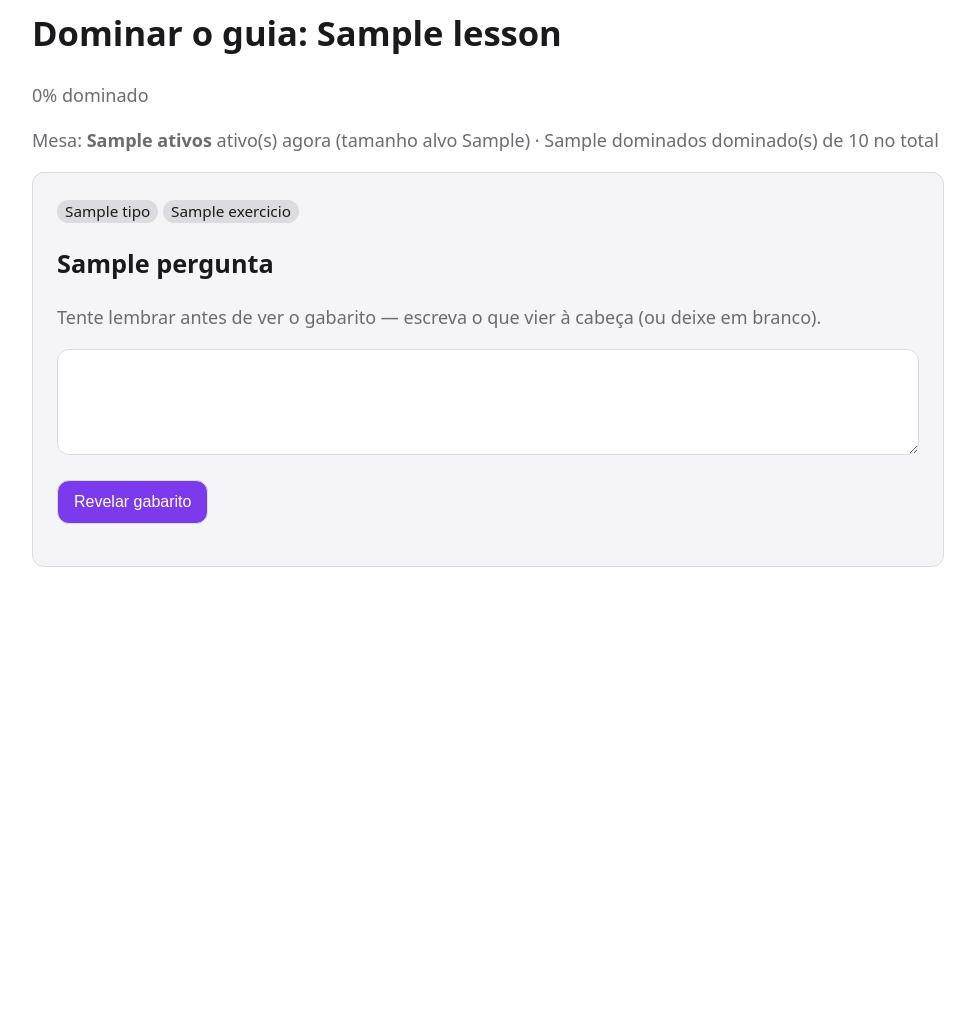
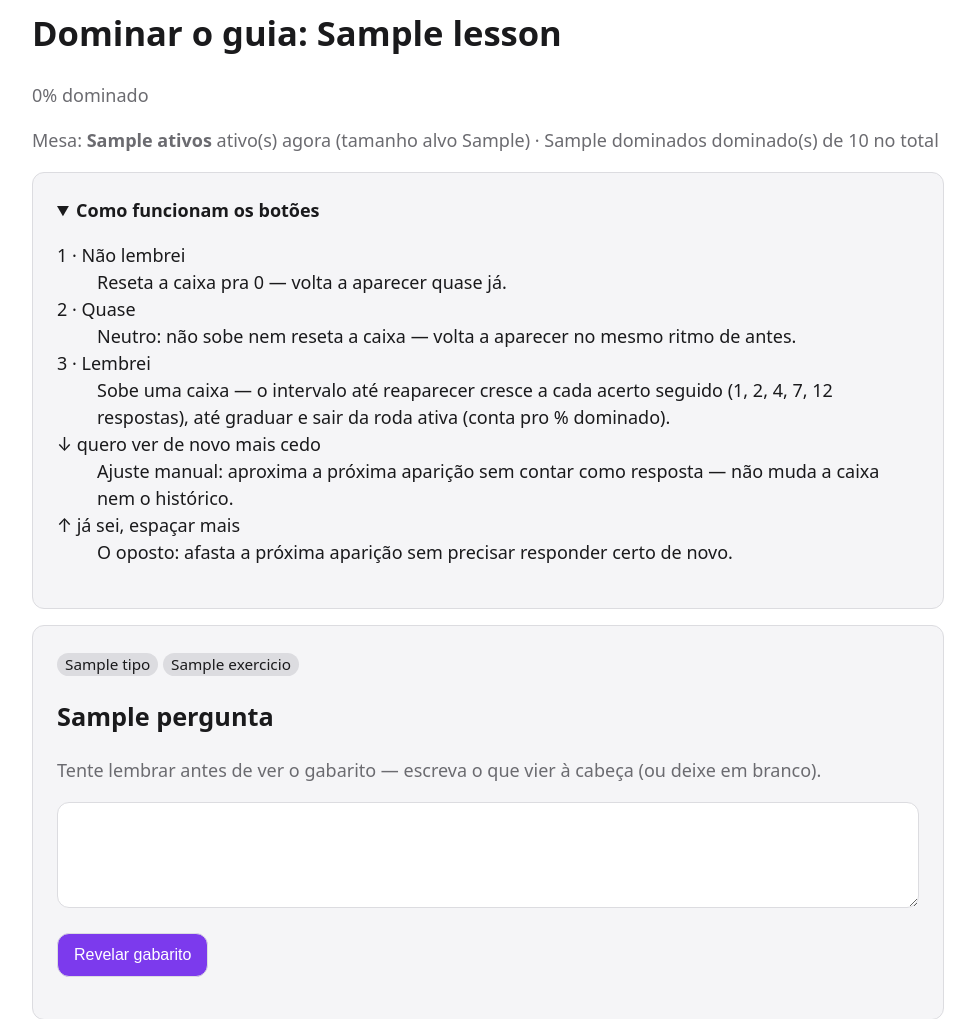
Before and after one commit to mecadosjogos/estudos, a FastAPI app: template server/app/templates/guia_praticar.html in a window 1280 px wide. Shown: the part 146-1165 px from the top of the page, without its empty margins (152-1127 px from the left). Before the commit the page ends 713 px from the top, so only its background shows below. Run offline with FastAPI, Linux system fonts and the light colour scheme; the template is opened without the code that fills it: most values are stand-ins (such as "Sample title", 1, 10 or a date in 2020).

Commit message:
Dominar o guia: legenda dos botões visível na própria página
Antes só existia na conversa com o usuário -- quem abrisse a página
sem esse contexto não tinha como saber o que cada botão faz. Bloco
"Como funcionam os botões" (aberto por padrão) explica os 3 níveis de
resposta e os 2 ajustes manuais antes de qualquer exercício aparecer.

Co-Authored-By: Claude Sonnet 5 <noreply@anthropic.com>

```diff
--- a/server/app/templates/guia_praticar.html
+++ b/server/app/templates/guia_praticar.html
@@ -7,6 +7,22 @@
 <p class="muted">{{ (mastery_percent * 100) | round(0, "floor") | int }}% dominado</p>
 {% endif %}
 <p class="muted">Mesa: <strong>{{ pool.ativos }}</strong> ativo(s) agora (tamanho alvo {{ pool.mesa_tamanho }}) · {{ pool.dominados }} dominado(s) de {{ pool.total }} no total</p>
+
+<details class="card" open>
+	<summary><strong>Como funcionam os botões</strong></summary>
+	<dl>
+		<dt>1 · Não lembrei</dt>
+		<dd>Reseta a caixa pra 0 — volta a aparecer quase já.</dd>
+		<dt>2 · Quase</dt>
+		<dd>Neutro: não sobe nem reseta a caixa — volta a aparecer no mesmo ritmo de antes.</dd>
+		<dt>3 · Lembrei</dt>
+		<dd>Sobe uma caixa — o intervalo até reaparecer cresce a cada acerto seguido (1, 2, 4, 7, 12 respostas), até graduar e sair da roda ativa (conta pro % dominado).</dd>
+		<dt>↓ quero ver de novo mais cedo</dt>
+		<dd>Ajuste manual: aproxima a próxima aparição sem contar como resposta — não muda a caixa nem o histórico.</dd>
+		<dt>↑ já sei, espaçar mais</dt>
+		<dd>O oposto: afasta a próxima aparição sem precisar responder certo de novo.</dd>
+	</dl>
+</details>
 
 {% if exercicio %}
 <div class="card" id="exercicio-card" data-exercicio-id="{{ exercicio.id }}">
@@ -27,7 +43,7 @@
 			<li>{{ linha }}</li>
 			{% endfor %}
 		</ul>
-		<p class="muted">Como foi? (isso decide quando este exercício volta a aparecer)</p>
+		<p class="muted">Como foi? (isso decide quando este exercício volta a aparecer — ver "Como funcionam os botões" acima)</p>
 		<form method="post" action="/lessons/{{ lesson.id }}/guia/exercicios/{{ exercicio.id }}/responder" id="answer-form">
 			<input type="hidden" name="resposta_texto" id="resposta-texto-field">
 			<input type="hidden" name="shortcut" id="shortcut-field">
@@ -36,9 +52,7 @@
 				<button type="submit" class="quality-btn" data-shortcut="2">2 · Quase</button>
 				<button type="submit" class="quality-btn" data-shortcut="3">3 · Lembrei</button>
 			</div>
-			<p class="muted">Não lembrei: volta quase já. Quase: nem avança nem reseta, volta no mesmo ritmo de antes. Lembrei: demora mais a cada vez, até graduar (100% dominado, sai da roda).</p>
 		</form>
-		<p class="muted">Ajuste manual, sem contar como resposta (não muda a caixa nem o histórico):</p>
 		<div class="button-row">
 			<form method="post" action="/lessons/{{ lesson.id }}/guia/exercicios/{{ exercicio.id }}/ajustar" style="display:inline">
 				<input type="hidden" name="delta" value="-1">
```
